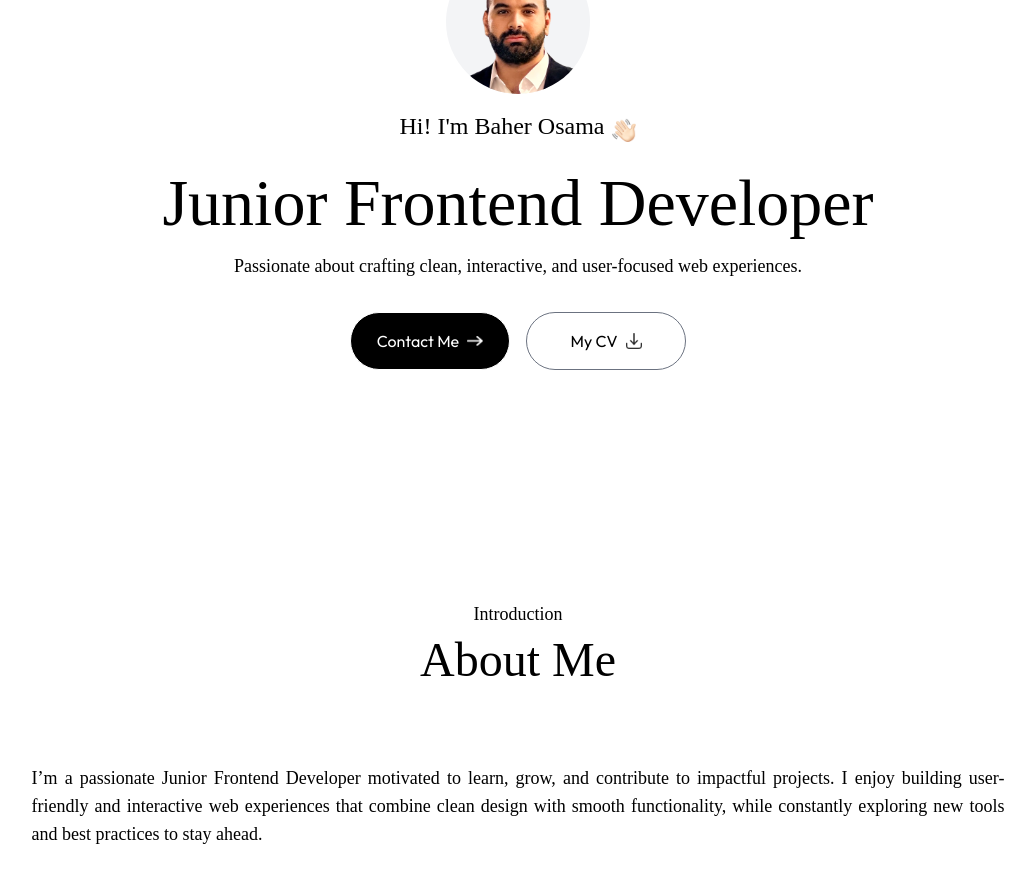
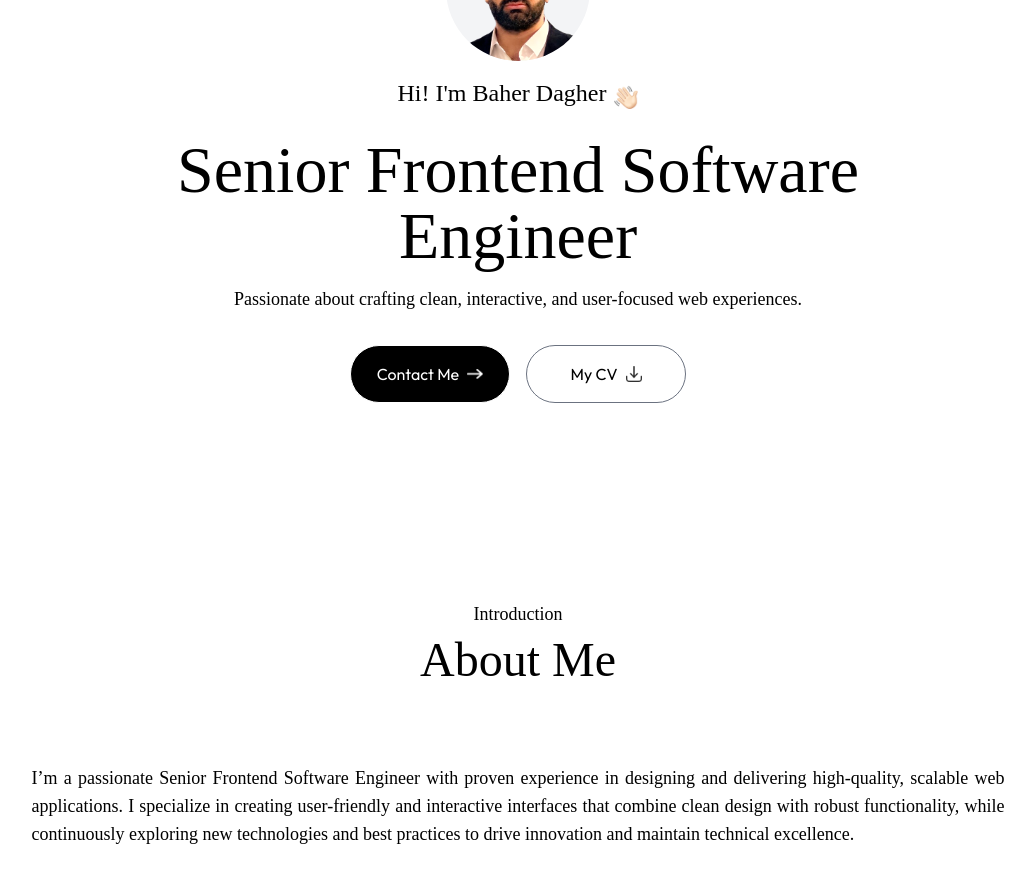
Before and after one commit to BaherDagher/MyNextPortfolio, a Next.js app: page / in a window 1280 px wide. Shown: the part 240-1126 px from the top of the page, without its empty margins (122-1157 px from the left). Built offline with nearby package versions, Linux system fonts and the light colour scheme; a web font is replaced by a local one.

Commit message:
add-senior

```diff
--- a/components/About.jsx
+++ b/components/About.jsx
@@ -56,8 +56,7 @@ const About = () => {
                     className='flex-1'
                 >
                     <p className='mb-10 font-Ovo text-lg text-justify'>
-                        I’m a passionate Junior Frontend Developer motivated to learn, grow, and contribute to impactful projects. I enjoy building user-friendly and interactive web experiences that combine clean design with smooth functionality, while constantly exploring new tools and best practices to stay ahead.
-                    </p>
+                    I’m a passionate Senior Frontend Software Engineer with proven experience in designing and delivering high-quality, scalable web applications. I specialize in creating user-friendly and interactive interfaces that combine clean design with robust functionality, while continuously exploring new technologies and best practices to drive innovation and maintain technical excellence.                    </p>
 
                     <motion.ul
                         initial={{ opacity: 0 }}
--- a/components/Footer.jsx
+++ b/components/Footer.jsx
@@ -15,7 +15,7 @@ const Footer = () => {
       </div>
 
       <div className='text-center sm:flex items-center justify-between border-t border-gray-400 mx-[10%] mt-12 py-6'>
-        <p>© 2025 Baher Osama. All rights reserved.</p>
+        <p>© 2025 Baher Dagher. All rights reserved.</p>
         <ul className='flex items-center gap-10 justify-center mt-4 sm:mt-0'>
           <li><a target='_blank' href="https://www.linkedin.com/in/baher-dagher/">LinkedIn</a></li>
           <li><a href="tel:+201017175828">Phone</a></li>        </ul>
--- a/components/Header.jsx
+++ b/components/Header.jsx
@@ -27,13 +27,13 @@ const Header = () => {
         whileInView={{ y: 0, opacity: 1 }}
         transition={{ duration: 0.6, delay: 0.3 }}
         className='flex items-end gap-2 text-xl md:text-2xl mb-3 font-Ovo'>
-        Hi! I'm Baher Osama <Image src={assets.hand_icon} alt='' className='w-6' /></motion.h3>
+        Hi! I'm Baher Dagher <Image src={assets.hand_icon} alt='' className='w-6' /></motion.h3>
       <motion.h1
         initial={{ y: -30, opacity: 0 }}
         whileInView={{ y: 0, opacity: 1 }}
         transition={{ duration: 0.8, delay: 0.5 }}
         className='text-3xl sm:text-6xl lg:text-[66px] font-Ovo'>
-        Junior Frontend Developer</motion.h1>
+        Senior Frontend Software Engineer</motion.h1>
 
       <motion.p
         initial={{ opacity: 0 }}
@@ -56,7 +56,7 @@ const Header = () => {
           initial={{ y: 30, opacity: 0 }}
           whileInView={{ y: 0, opacity: 1 }}
           transition={{ duration: 0.6, delay: 1.2 }}
-          href="/BaherOsamaCV.pdf" download
+          href="/BaherDagherCV.pdf" download
           className='w-40 py-3 border rounded-full border-gray-500 flex items-center gap-2 bg-white dark:text-black justify-center'>
           My CV<Image src={assets.download_icon} alt='' className='w-4' /></motion.a>
       </div>
```
Also changed, not shown: 1 other file (tests, documents, lock files or other folders).
